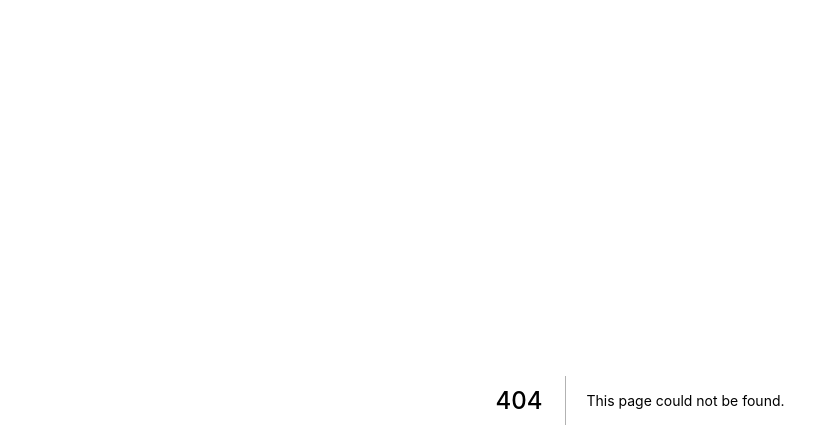
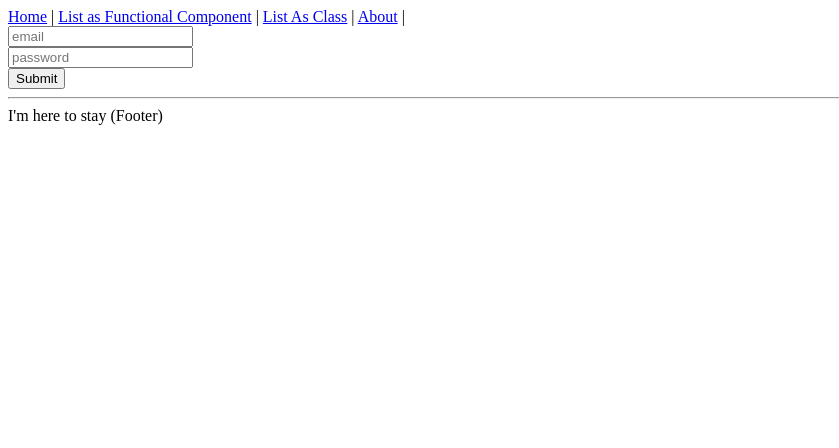
Before and after one commit to tjohnson1106/Next-Client-Interface, a Next.js app: page /login in a window 1280 px wide. Before the commit this address had no page. Shown: the top 448 px of the page, without its empty margins (0-839 px from the left). Built offline with nearby package versions, Linux system fonts and the light colour scheme.

Commit message:
created login response

```diff
--- /dev/null
+++ b/pages/login.tsx
@@ -0,0 +1,58 @@
+import React from "react";
+import { Formik, Field } from "formik";
+import Router from "next/router";
+
+import Layout from "../components/Layout";
+import { InputField } from "../components/fields/InputField";
+import { LoginComponent } from "../generated/apolloComponents";
+
+export default () => {
+  return (
+    <Layout title="Login page">
+      {/* mutation */}
+      <LoginComponent>
+        {(login) => (
+          <Formik
+            validateOnBlur={false}
+            validateOnChange={false}
+            onSubmit={async (data, { setErrors }) => {
+              const response = await login({
+                variables: data
+              });
+              console.log("response", response, "response");
+              if (response && response.data && response.data.login) {
+                setErrors({
+                  email: "Invalid login"
+                });
+                return;
+              }
+
+              Router.push("/");
+            }}
+            initialValues={{
+              email: "",
+              password: ""
+            }}
+          >
+            {({ handleSubmit }) => (
+              <form onSubmit={handleSubmit}>
+                <Field
+                  name="email"
+                  placeholder="email"
+                  component={InputField}
+                />
+                <Field
+                  name="password"
+                  placeholder="password"
+                  type="password"
+                  component={InputField}
+                />
+                <button type="submit">Submit</button>
+              </form>
+            )}
+          </Formik>
+        )}
+      </LoginComponent>
+    </Layout>
+  );
+};
```
